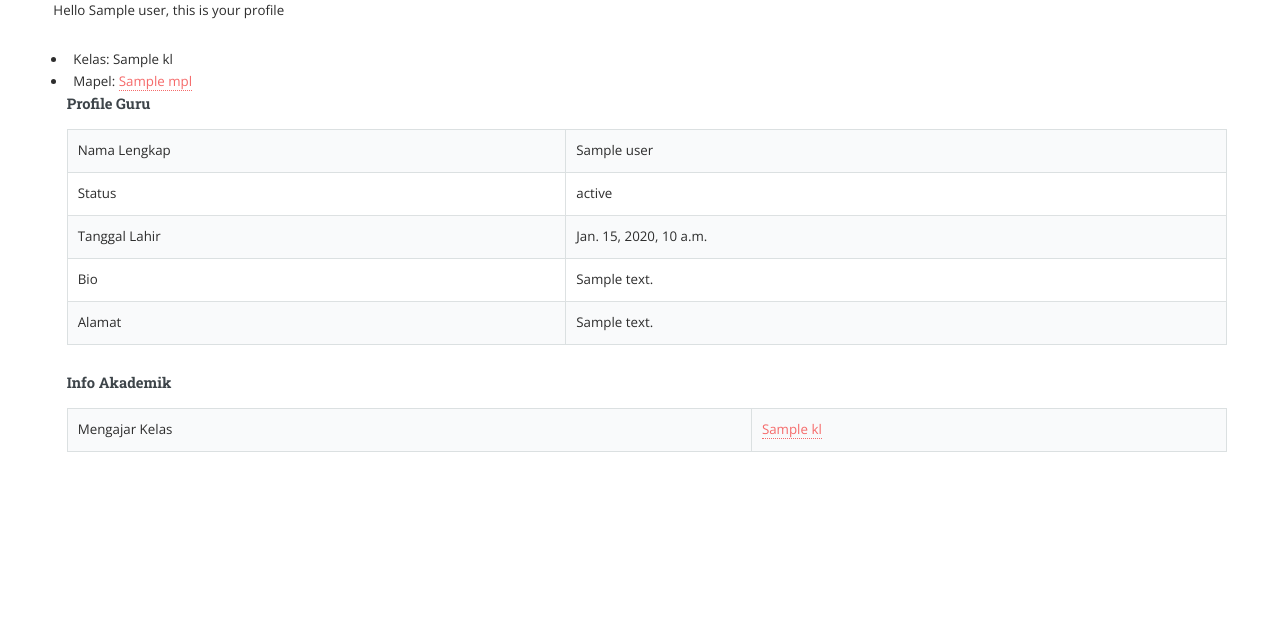
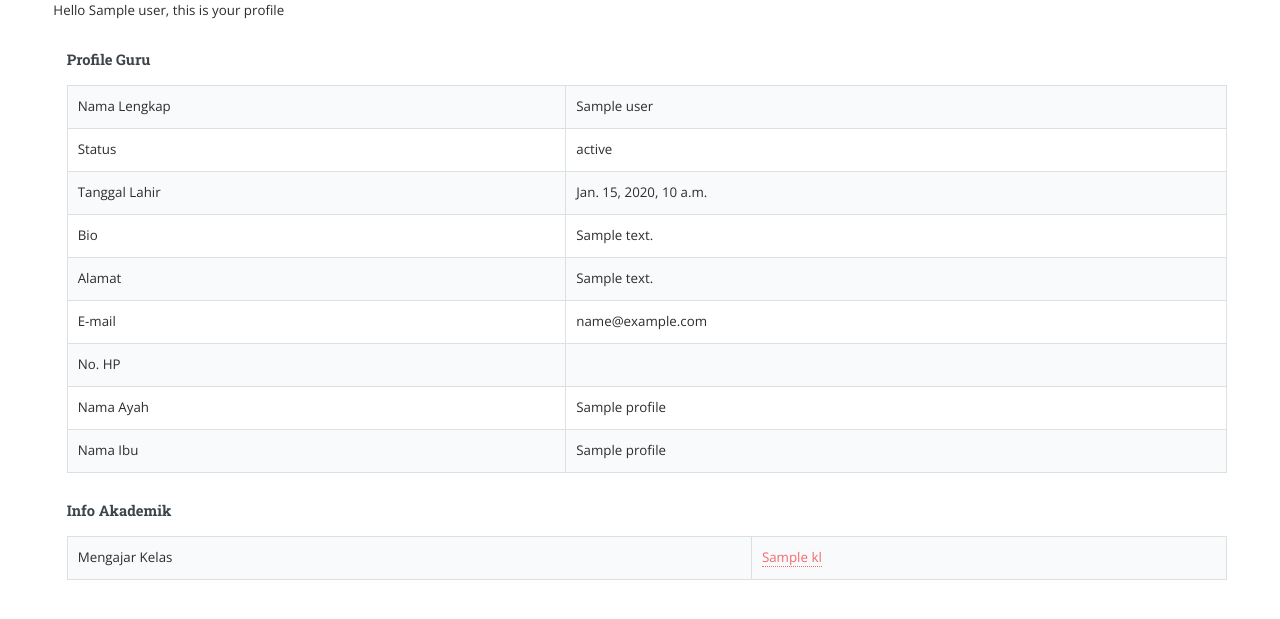
Before and after one commit to prayogateguh/smk11, a Django app: template akun/templates/akun/guru.html in a window 1280 px wide. Shown: the part 140-759 px from the top of the page. Run offline with Django 3.2, Linux system fonts and the light colour scheme; the template is opened without the code that fills it: most values are stand-ins (such as "Sample title", 1, 10 or a date in 2020); parts of the project's set-up code (start-up, migrations or seed data) failed here and were passed over.

Commit message:
guru view

```diff
--- a/akun/models.py
+++ b/akun/models.py
@@ -14,6 +14,9 @@
     alamat = models.CharField(max_length=150, blank=True, null=True)
     tanggal_lahir = models.DateField(blank=True, null=True)
     status = models.TextField(max_length=10, default='Siswa')
+    no_hp = models.CharField(max_length=15, default='-')
+    nama_ayah = models.CharField(max_length=50, default='-')
+    nama_ibu = models.CharField(max_length=50, default='-')
 
 
 @receiver(post_save, sender=User)
--- a/akun/templates/akun/guru.html
+++ b/akun/templates/akun/guru.html
@@ -3,12 +3,6 @@
 {% block content %}
 <p>Hello {{ guru.user }}, this is your profile</p>
 <ul>
-    {% for kls in guru.ngajar_kelas.all %}
-        <li>Kelas: {{ kls.name }}</li>
-    {% endfor %}
-    {% for mpl in guru.ngajar_mapel.all %}
-        <li>Mapel: <a href="{% url 'kbm:mapel_detail' slug=mpl.slug %}">{{ mpl.name }}</a></li>
-    {% endfor %}
 
     <h4>Profile Guru</h4>
     <div class="table-wrapper">
@@ -34,7 +28,22 @@
                     <td>Alamat</td>
                     <td>{{ guru.user.profile.alamat }}</td>
                 </tr>
-
+                <tr>
+                    <td>E-mail</td>
+                    <td>{{ guru.user.email }}</td>
+                </tr>
+                <tr>
+                    <td>No. HP</td>
+                    <td>{{ guru.user.profile.no_hp }}</td>
+                </tr>
+                <tr>
+                    <td>Nama Ayah</td>
+                    <td>{{ guru.user.profile.nama_ayah }}</td>
+                </tr>
+                <tr>
+                    <td>Nama Ibu</td>
+                    <td>{{ guru.user.profile.nama_ibu }}</td>
+                </tr>
             </tbody>
         </table>
     </div>
--- a/akun/templates/akun/profile.html
+++ b/akun/templates/akun/profile.html
@@ -7,11 +7,6 @@
     {% csrf_token %}
     {{ user_form.as_p }}
     {{ profile_form.as_p }}
-
-    {% if sts == "Siswa" %}
-    Kelas: {{ request.user.siswa.kelas }} <br>
-    Mapel:  <br>
-    {% endif %}
     <button type="submit">Save changes</button>
 </form>
 
--- a/akun/views.py
+++ b/akun/views.py
@@ -4,7 +4,7 @@
 from django.shortcuts import get_object_or_404, redirect, render
 
 from .forms import ProfileForm, SiswaForm, UserForm
-from .models import Siswa, Guru
+from .models import Guru, Siswa
 
 
 @login_required
```
Also changed, not shown: akun/forms.py (+8 -1 lines).
